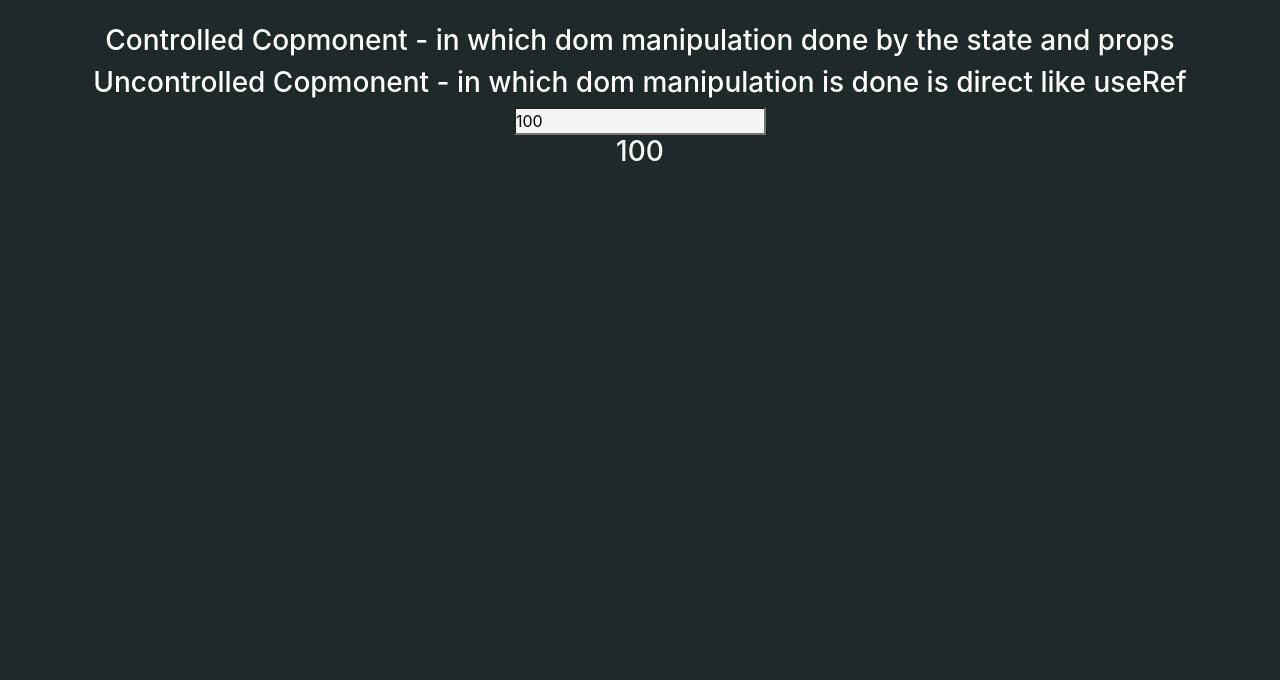
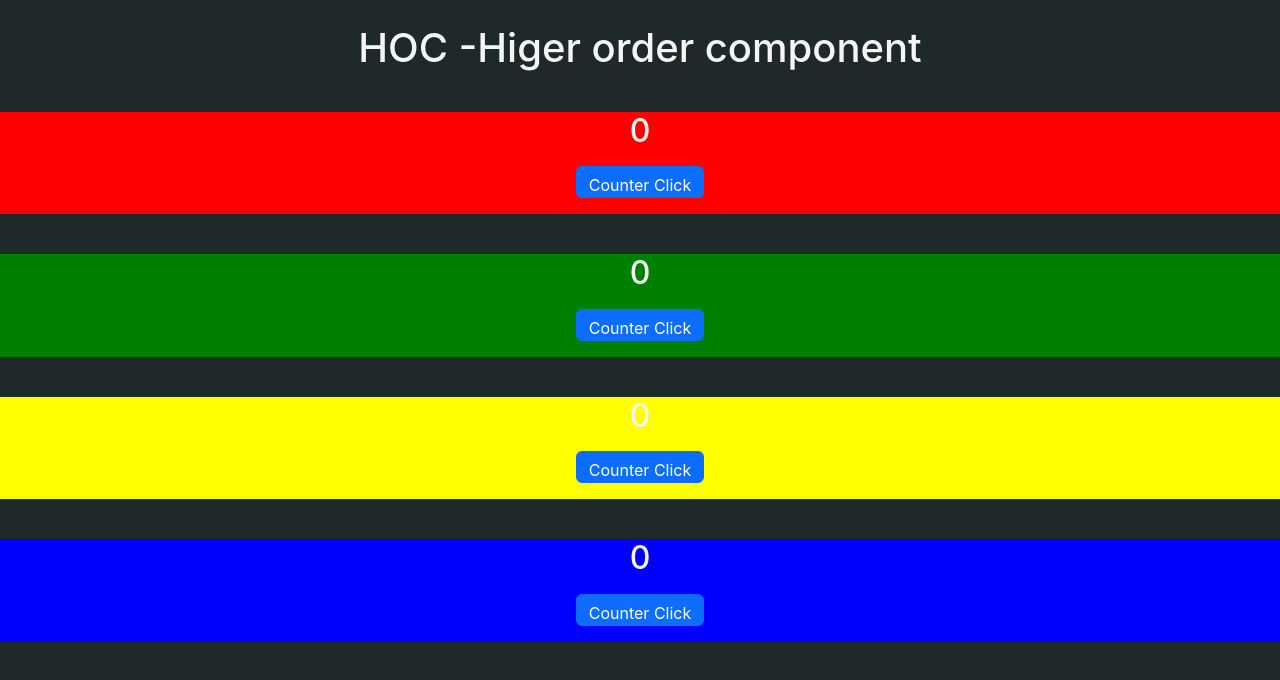
Before and after one commit to Rock257/myAppHooks, a React (Create React App) app: page / in a window 1280 px wide. Shown: the top 680 px of the page. Built offline with nearby package versions, Linux system fonts and the light colour scheme; the HTML template or start-up script is replaced by a standard one.

Commit message:
Higher ordwr component added

```diff
--- a/src/App.js
+++ b/src/App.js
@@ -16,7 +16,11 @@ import "./App.css";
 // import UseMemoHook from './Part2/UseMemoHook';
 // import RefInClass from './Part2/RefInClass';
 // import UseReHook from "./Part2/UseReHook";
-import ControlComponentm from "./Part2/ControlComponentm";
+// import ControlComponentm from "./Part2/ControlComponentm";
+// import UncontrolComponent from "./Part2/UncontrolComponent";
+
+import MyCounterApp from "./Part2/HOC/MyCounterApp";
+
 function App() {
   const [status, setStatus] = useState("Active");
 
@@ -91,13 +95,20 @@ function App() {
             <RefInClass/>
           </div> */}
 
-          {/* <div className="hooks">
-            <UseReHook />
-          </div> */}
+          <div className="hooks">
+            {/* <UseReHook /> */}
+          </div>
 
           <div className="hooks">
-            <ControlComponentm/>
+            {/* <ControlComponentm/> */}
           </div>
+          <div className="hooks">
+            {/* <UncontrolComponent/> */}
+          </div>
+          <div className="hooks">
+            <MyCounterApp/>
+          </div>
+
 
 
         </div>
--- a/src/Part2/ControlComponentm.jsx
+++ b/src/Part2/ControlComponentm.jsx
@@ -2,23 +2,22 @@ import React, { useState } from "react";
 
 export default function ControlComponentm() {
 
-    const [val , setVal] = useState('100')
+  const [val ,setVal] = useState(0)
 
-    function handleChange(e){
-        setVal(e.target.value)
-        console.warn(e.target.value)
-
-    }
+  function handleChange(e){
+    setVal(e.target.value)
+  }
 
   return (
     <>
       <div className="main" style={{color:"white"}}>
-        <h3>Controlled Copmonent - in which dom manipulation done by the state and props</h3>
-        <h3>Uncontrolled Copmonent -  in which dom manipulation is done is direct like useRef </h3>
+        <h3>Controlled Copmonent - in which input feild handled by dom manipulation done by the state and props</h3>
+        <h3>Uncontrolled Copmonent -  in which  input feild handled by dom manipulation is done is direct like useRef </h3>
         <div className="subMain">
-            <input type="text" defaultValue={100} onChange={(e)=>handleChange(e)} />
-            <h3>{val}</h3>
+          <input type="text" value={val} onChange={(e)=>handleChange(e)}/>
+          <br />
 
+          {val}
         </div>
       </div>
     </>
--- /dev/null
+++ b/src/Part2/HOC/MyCounterApp.jsx
@@ -0,0 +1,65 @@
+import React from "react";
+import { useState } from "react";
+import { Button } from "react-bootstrap";
+
+export default function MyCounterApp() {
+  const [count, setCount] = useState(0);
+
+  function HOCRed(props) {
+    return (
+      <h2 style={{ backgroundColor: "red", width: "100%" }}>
+        {count}
+        <br /> {props.cmp}{" "}
+      </h2>
+    );
+  }
+
+  function HOCGreen(props) {
+    return (
+      <h2 style={{ backgroundColor: "green", width: "100%" }}>
+        {count}
+        <br />
+        {props.cmp}
+      </h2>
+    );
+  }
+
+  function HOCBlue(props) {
+    return (
+      <h2 style={{ backgroundColor: "blue", width: "100%" }}>
+        {count}
+        <br />
+        {props.cmp}
+      </h2>
+    );
+  }
+
+  function HOCYellow(props) {
+    return (
+      <h2 style={{ backgroundColor: "yellow", width: "100%" }}>
+        {count}
+        <br />
+        {props.cmp}
+      </h2>
+    );
+  }
+  function Counter() {
+    return (
+      <>
+        {/* <h1>{count}</h1> */}
+        <Button onClick={() => setCount(count + 1)}>Counter Click</Button>
+      </>
+    );
+  }
+  return (
+    <>
+      <div className="main" style={{display: "flex", flexDirection: 'column', gap:'2rem'}}>
+        <h1>HOC -Higer order component</h1>
+        <HOCRed cmp={<Counter />} />
+        <HOCGreen cmp={<Counter />} />
+        <HOCYellow cmp={<Counter />} />
+        <HOCBlue cmp={<Counter />} />
+      </div>
+    </>
+  );
+}
--- /dev/null
+++ b/src/Part2/UncontrolComponent.jsx
@@ -0,0 +1,74 @@
+// input feild which controlled by direct JAVAASCRIPT or useRef
+
+import React, { useRef } from "react";
+// import { Button } from "react-bootstrap";
+import { useState } from "react";
+
+
+
+export default function UncontrolComponent() {
+
+  const [val ,setVal] = useState(0)
+  // just to print we involve the  states
+
+  let getInputValueOne = useRef(null);
+  let getInputValueTwo = useRef(null)
+
+  function saveSubmit(e) {
+    e.preventDefault();
+    // console.log(" Hello form Submitted");
+    // getInputValueOne.current.style.color = 'white'
+
+
+    console.warn('the third value is : ',getInputValueOne.current.value)
+    console.warn('the third value is : ',getInputValueTwo.current.value)
+
+    let inputThree = document.getElementById('three').value
+    console.warn('the third value is : ',inputThree)
+  }
+
+
+  function handleChange(e){
+    setVal(e.target.value)
+  }
+
+  return (
+    <>4
+
+      <div className="main">
+        <h1>
+          {" "}
+          UncontrolComponent - input feild which controlled by direct
+          JAVAASCRIPT or useRef{" "}
+        </h1>
+        <div className="submain" style={{ padding: "1rem" }}>
+          <form action="" onSubmit={saveSubmit}>
+            <input type="text" ref={getInputValueOne} onChange={(e)=>handleChange(e)}/>
+            <br />
+            <h1 style={{color:"whitesmoke"}}>
+            </h1>
+
+            <br />
+            <input type="text" ref={getInputValueTwo} />
+            <br />
+            <h1 style={{color:"whitesmoke"}}>
+                 {/* {getInputValueTwo.current.} */}
+            </h1>
+            <h1>
+                <input type="text" id="three" />
+            </h1>
+
+            <br />
+            <button>Submit</button>
+            {/* <Button style={{ marginTop: "1rem" }}>Submit</Button> */}
+          </form>
+
+          {/* just print e invlove state  */}
+          <div className="print">
+            <h1>{val}</h1>
+          </div>
+        </div>
+      </div>
+    </>
+  );
+}
```
Also changed, not shown: src/Part2/UseReHook.jsx (+14 -19 lines), src/App.css (line endings or trailing spaces).
